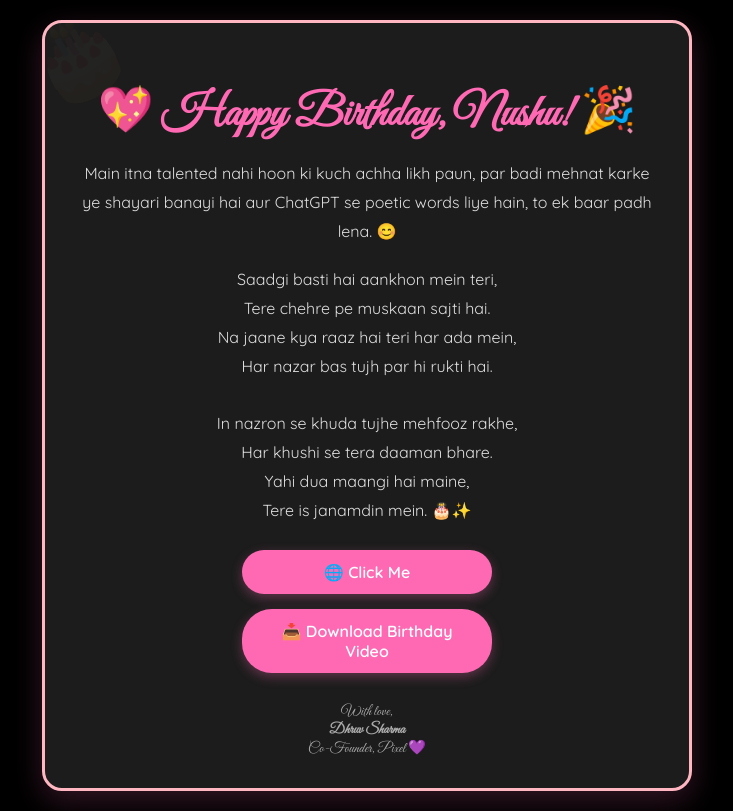
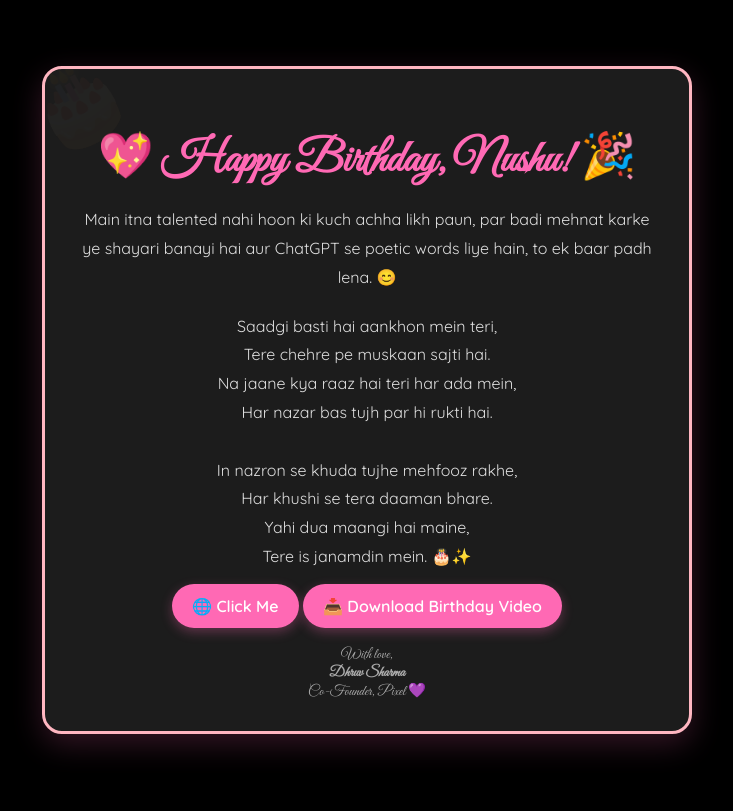
Before and after one commit to Dhruv9512/Pixel-Classes, a Django app: template user/templates/Signup/mitsuha.html in a window 1280 px wide. Shown: the whole page, without its empty margins (273-1006 px from the left). After the commit the page ends 754 px from the top, so only its background shows below. Run offline with Django 5.2, Linux system fonts and the light colour scheme; the template is opened without the code that fills it, so the values that code supplies are empty; parts of the project's set-up code (start-up, migrations or seed data) failed here and were passed over.

Commit message:
Changes in design

```diff
--- a/user/templates/Signup/mitsuha.html
+++ b/user/templates/Signup/mitsuha.html
@@ -75,8 +75,6 @@
       }
 
       .buttons {
-        display: flex;
-        flex-direction: column; /* Always column */
         align-items: center;
         gap: 15px;
         margin-top: 25px;
```
